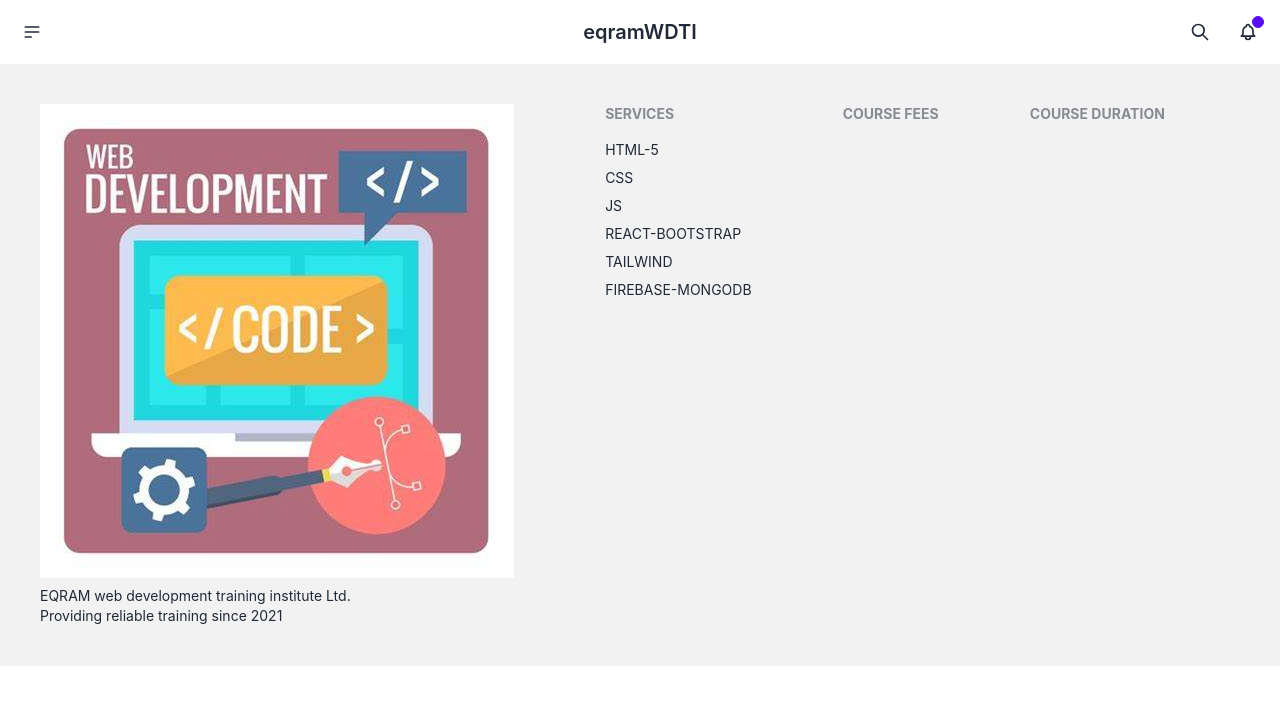
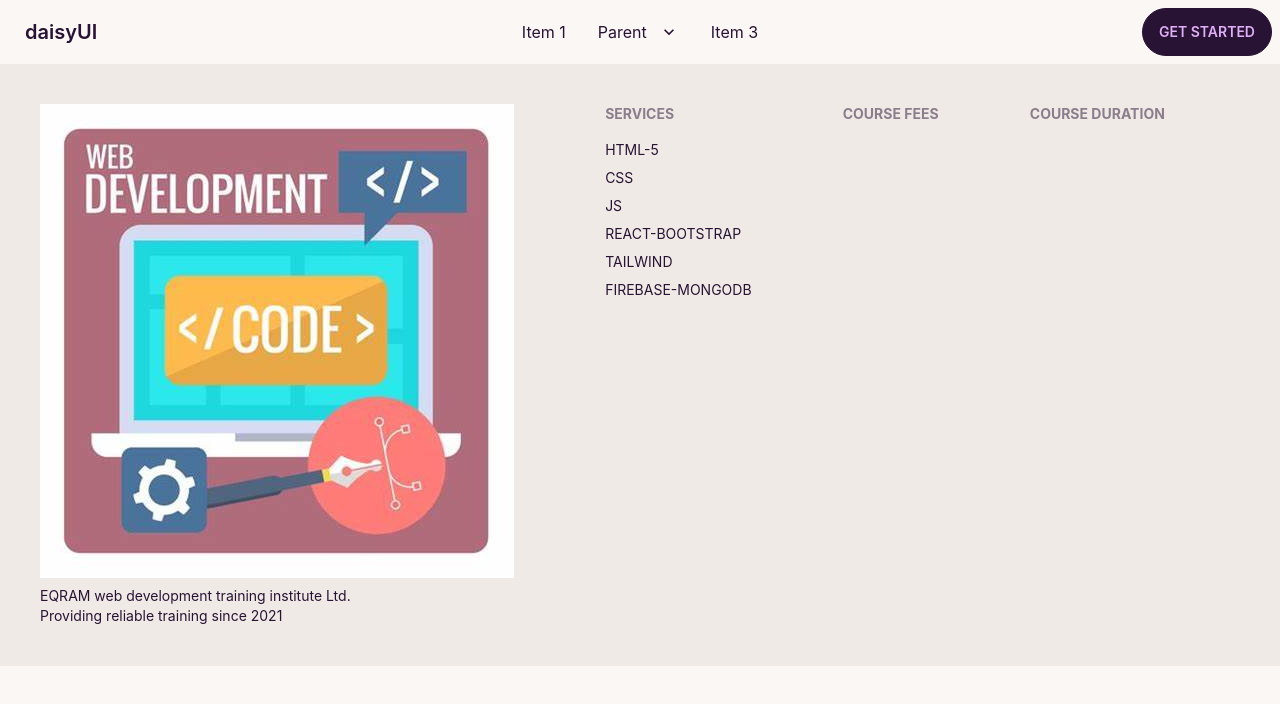
Before and after one commit to eqram1/web-development-trainining-institute-repo, a React (Create React App) app: page / in a window 1280 px wide. Shown: the top 704 px of the page. Built offline with nearby package versions, Linux system fonts and the light colour scheme; no server answers.

Commit message:
added navbar section

```diff
--- a/public/index.html
+++ b/public/index.html
@@ -1,5 +1,5 @@
 <!DOCTYPE html>
-<html lang="en">
+<html data-theme="cupcake" lang="en">
   <head>
     <meta charset="utf-8" />
     <link rel="icon" href="%PUBLIC_URL%/favicon.ico" />
--- a/src/Layout/Main.js
+++ b/src/Layout/Main.js
@@ -1,12 +1,14 @@
 import React from 'react';
+
 import { Outlet } from 'react-router-dom';
 import Footer from '../pages/Shared/Footer/Footer';
-import Header from '../pages/Shared/Header/Header';
+import Navbar from '../pages/Shared/Navbar/Navbar';
+
 
 const Main = () => {
     return (
         <div>
-            <Header></Header>
+            <Navbar></Navbar>
             <Outlet></Outlet>
             <Footer></Footer>
         </div>
--- /dev/null
+++ b/src/pages/Shared/Navbar/Navbar.js
@@ -0,0 +1,51 @@
+import React from 'react';
+
+const Navbar = () => {
+    return (
+        <div className="navbar bg-base-100">
+            <div className="navbar-start">
+                <div className="dropdown">
+                    <label tabIndex={0} className="btn btn-ghost lg:hidden">
+                        <svg xmlns="http://www.w3.org/2000/svg" className="h-5 w-5" fill="none" viewBox="0 0 24 24" stroke="currentColor"><path strokeLinecap="round" strokeLinejoin="round" strokeWidth="2" d="M4 6h16M4 12h8m-8 6h16" /></svg>
+                    </label>
+                    <ul tabIndex={0} className="menu menu-compact dropdown-content mt-3 p-2 shadow bg-base-100 rounded-box w-52">
+                        <li><a>Item 1</a></li>
+                        <li tabIndex={0}>
+                            <a className="justify-between">
+                                Parent
+                                <svg className="fill-current" xmlns="http://www.w3.org/2000/svg" width="24" height="24" viewBox="0 0 24 24"><path d="M8.59,16.58L13.17,12L8.59,7.41L10,6L16,12L10,18L8.59,16.58Z" /></svg>
+                            </a>
+                            <ul className="p-2">
+                                <li><a>Submenu 1</a></li>
+                                <li><a>Submenu 2</a></li>
+                            </ul>
+                        </li>
+                        <li><a>Item 3</a></li>
+                    </ul>
+                </div>
+                <a className="btn btn-ghost normal-case text-xl">daisyUI</a>
+            </div>
+            <div className="navbar-center hidden lg:flex">
+                <ul className="menu menu-horizontal p-0">
+                    <li><a>Item 1</a></li>
+                    <li tabIndex={0}>
+                        <a>
+                            Parent
+                            <svg className="fill-current" xmlns="http://www.w3.org/2000/svg" width="20" height="20" viewBox="0 0 24 24"><path d="M7.41,8.58L12,13.17L16.59,8.58L18,10L12,16L6,10L7.41,8.58Z" /></svg>
+                        </a>
+                        <ul className="p-2">
+                            <li><a>Submenu 1</a></li>
+                            <li><a>Submenu 2</a></li>
+                        </ul>
+                    </li>
+                    <li><a>Item 3</a></li>
+                </ul>
+            </div>
+            <div className="navbar-end">
+                <a className="btn">Get started</a>
+            </div>
+        </div>
+    );
+};
+
+export default Navbar;
```
Also changed, not shown: 1 other file (tests, documents, lock files or other folders).
